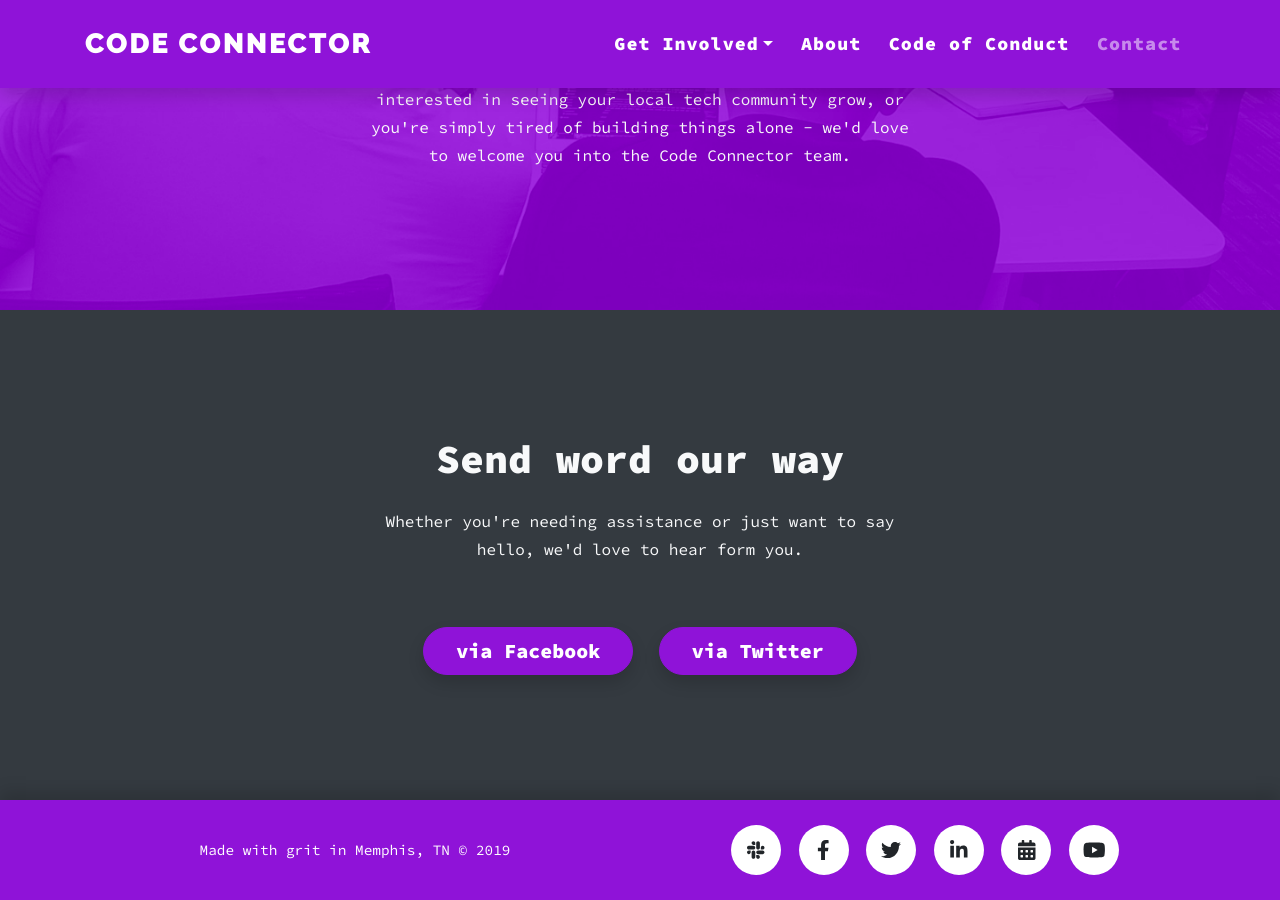
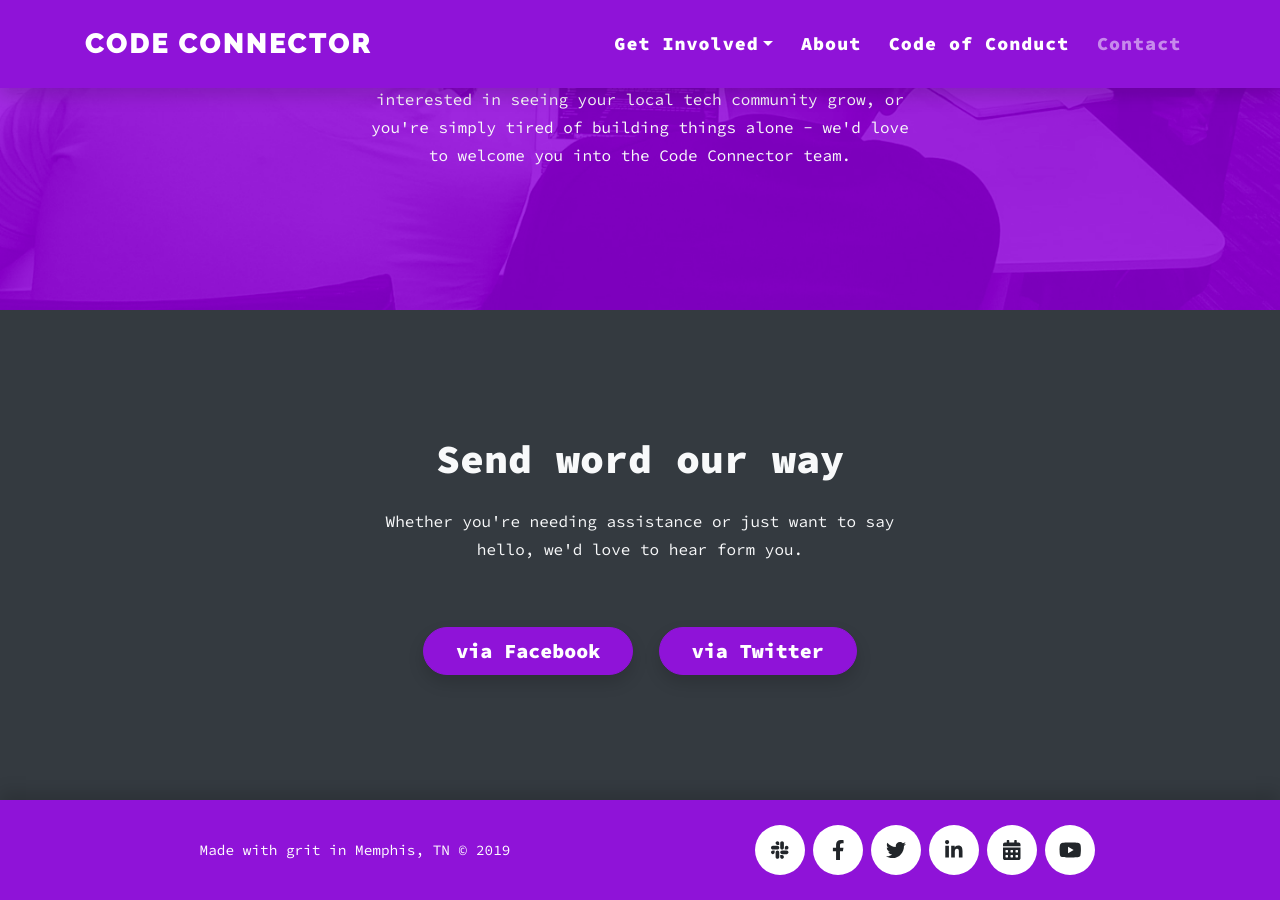
Before and after one commit to codeconnector/codeconnector.github.io, a Jekyll site: the page built from volunteer.html, in a window 1280 px wide and 900 px high, scrolled down 2867 px. Built offline with Jekyll 4.4.1, drawn with Linux system fonts in a browser that asks for light colours; nearby versions of some CDN libraries.

Commit message:
Fix social button spacing
This affects small and medium sized screens.

Related to #68

```diff
--- a/_layouts/default.html
+++ b/_layouts/default.html
@@ -149,7 +149,7 @@
             <span class="copyright">Made with grit in Memphis, TN &copy; 2019</span>
           </div>
           <div class="col-md-6">
-            <ul class="list-inline social-buttons">
+            <ul class="list-inline social-buttons d-flex justify-content-center">
               <li class="list-inline-item">
                 <a href="https://join.slack.com/t/code-connector/shared_invite/zt-6e1idsg6-wYI1hdfk_hR_QKahSBwldQ" target="_blank" rel="noopener" aria-label="Code Connector's Slack">
                   <i class="fab fa-slack"></i>
```
